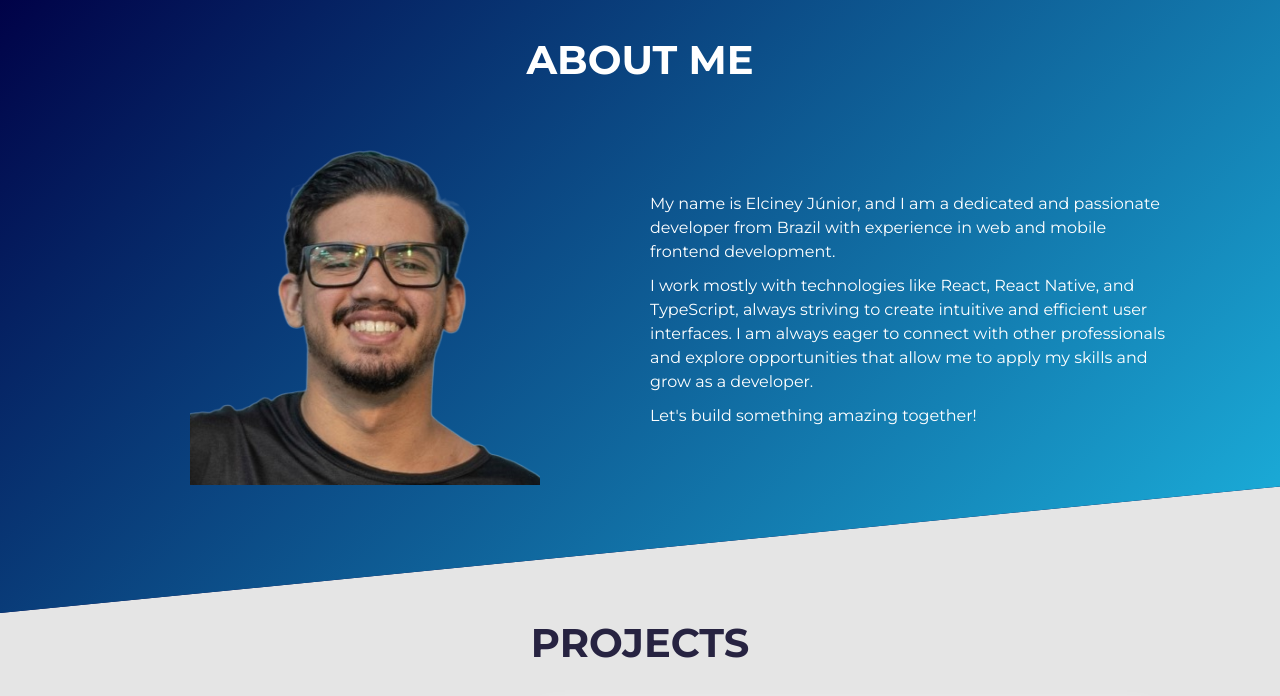
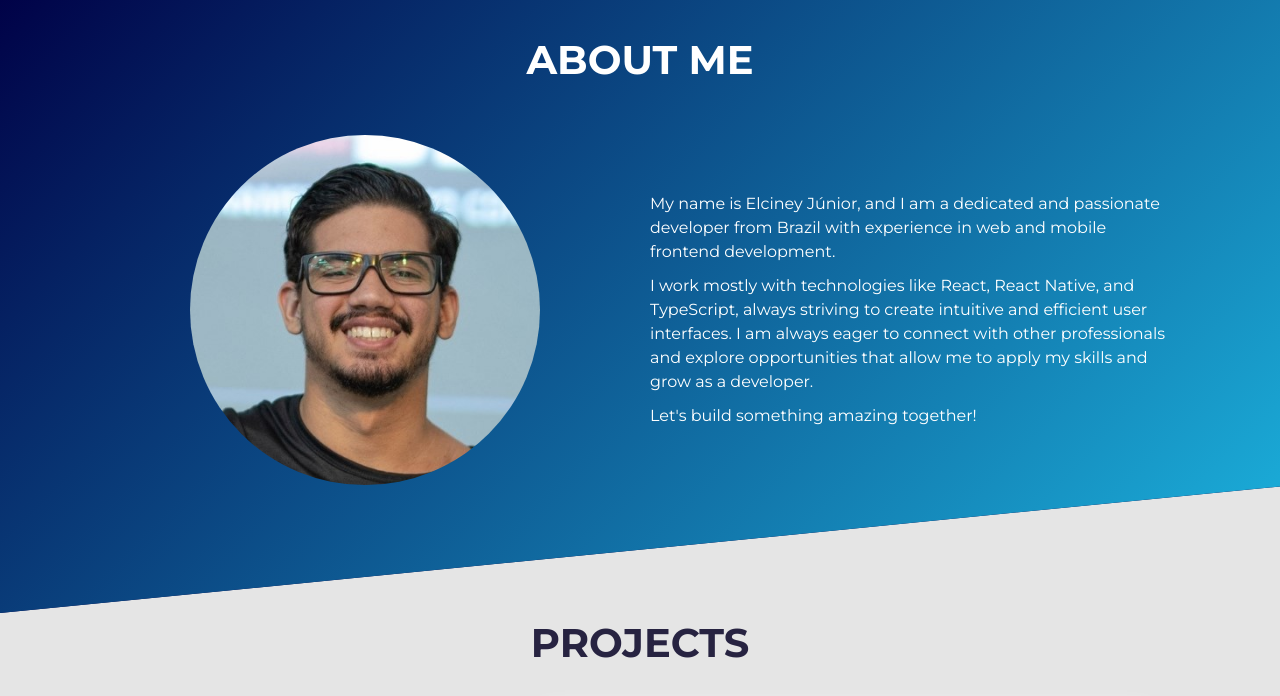
Before and after one commit to Elcineyjr/portfolio, a plain HTML site: page index.html in a window 1280 px wide. Shown: the part 820-1516 px from the top of the page. Drawn offline with Linux system fonts and the light colour scheme.

Commit message:
refactor: change profile pic

```diff
--- a/index.html
+++ b/index.html
@@ -118,7 +118,7 @@ Have fun creating your portfolio on this template!!! -->
           <div class="about-wrapper__image">
             <img
               class="img-fluid"
-              src="./assets/profile.png"
+              src="./assets/profile.jpg"
               alt="Profile Image"
               width="450"
               height="350"
--- a/style/sections/_about.scss
+++ b/style/sections/_about.scss
@@ -29,6 +29,7 @@
       align-items: center;
       justify-content: center;
       img {
+        border-radius: 50%;
         max-width: 350px;
         width: 100%;
       }
```
Also changed, not shown: assets/profile.jpg (added), assets/profile.png (deleted), css/main.css.
